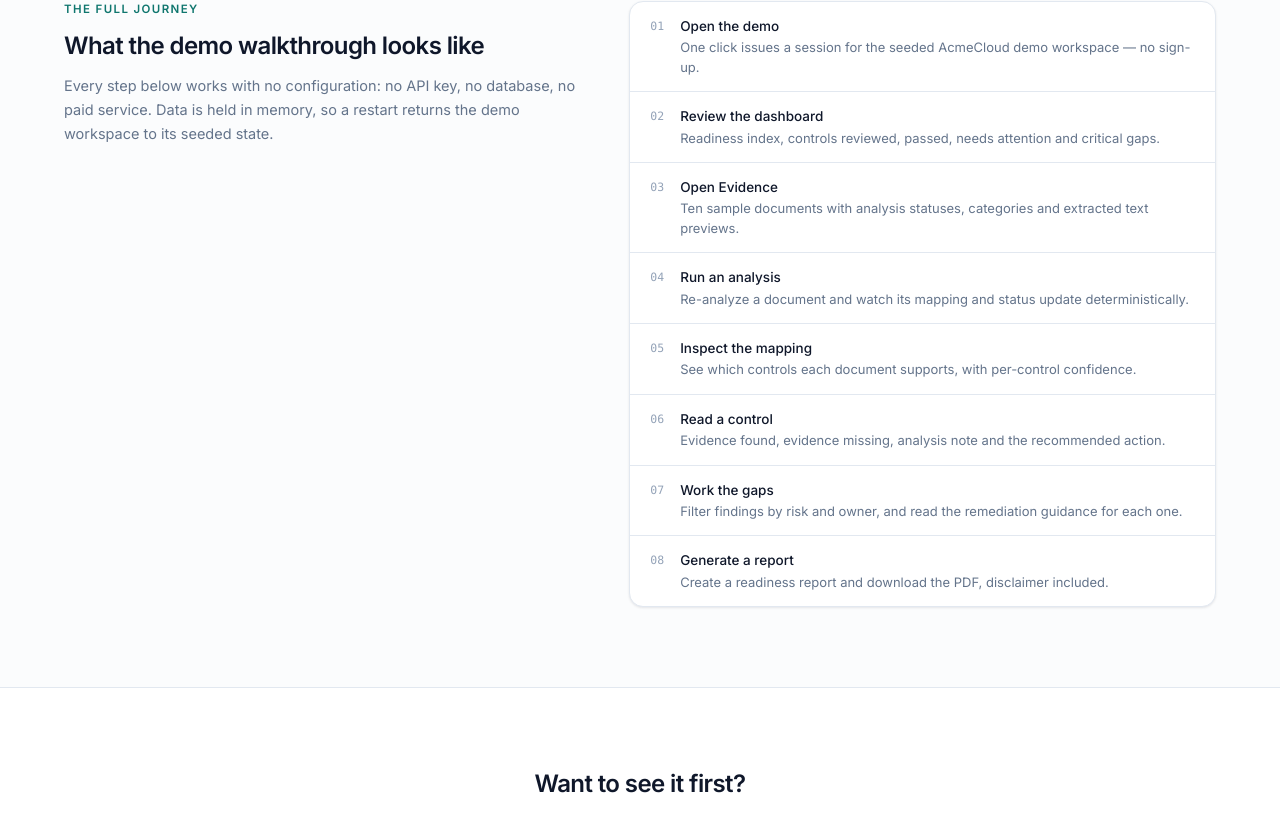
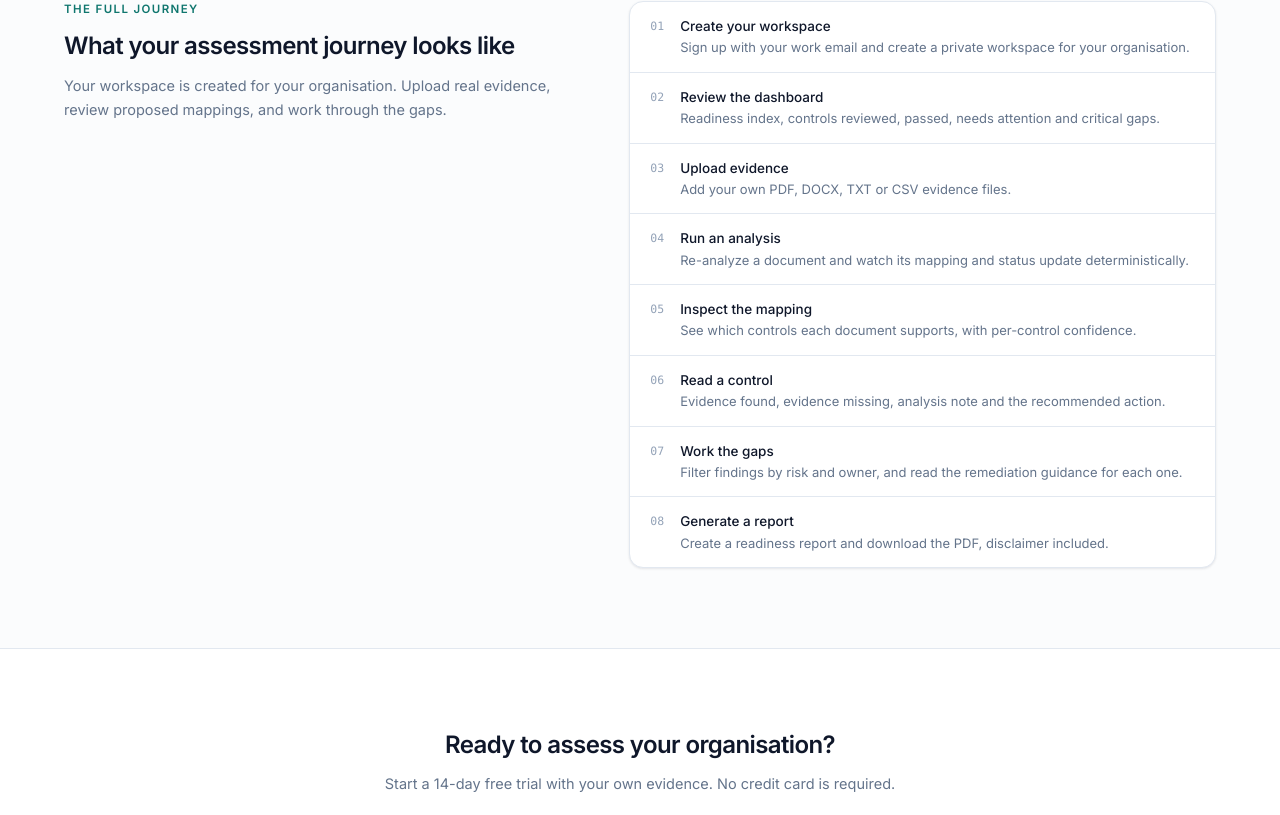
Before and after one commit to Haseebriasat7767/Complense, a React (Vite) app in the folder client/: page /how-it-works in a window 1280 px wide. Shown: the part 1173-1988 px from the top of the page. Built offline with nearby package versions, Linux system fonts and the light colour scheme; no server answers.

Commit message:
Rewrite product walkthrough for real customer workspaces

```diff
--- a/client/src/pages/marketing/HowItWorksPage.tsx
+++ b/client/src/pages/marketing/HowItWorksPage.tsx
@@ -5,9 +5,9 @@ import { TrialButton, Eyebrow, Section } from '@/components/marketing/MarketingL
 import { HowItWorksSection } from '@/components/marketing/Sections';
 
 const JOURNEY = [
-  { step: 'Open the demo', detail: 'One click issues a session for the seeded AcmeCloud demo workspace — no sign-up.' },
+  { step: 'Create your workspace', detail: 'Sign up with your work email and create a private workspace for your organisation.' },
   { step: 'Review the dashboard', detail: 'Readiness index, controls reviewed, passed, needs attention and critical gaps.' },
-  { step: 'Open Evidence', detail: 'Ten sample documents with analysis statuses, categories and extracted text previews.' },
+  { step: 'Upload evidence', detail: 'Add your own PDF, DOCX, TXT or CSV evidence files.' },
   { step: 'Run an analysis', detail: 'Re-analyze a document and watch its mapping and status update deterministically.' },
   { step: 'Inspect the mapping', detail: 'See which controls each document supports, with per-control confidence.' },
   { step: 'Read a control', detail: 'Evidence found, evidence missing, analysis note and the recommended action.' },
@@ -43,10 +43,9 @@ export function HowItWorksPage() {
         <div className="grid gap-8 lg:grid-cols-[1fr_1.1fr]">
           <div>
             <Eyebrow>The full journey</Eyebrow>
-            <h2 className="mt-3 text-2xl tracking-tight">What the demo walkthrough looks like</h2>
+            <h2 className="mt-3 text-2xl tracking-tight">What your assessment journey looks like</h2>
             <p className="mt-3 text-[14.5px] leading-relaxed text-ink-500">
-              Every step below works with no configuration: no API key, no database, no paid service. Data is held in
-              memory, so a restart returns the demo workspace to its seeded state.
+              Your workspace is created for your organisation. Upload real evidence, review proposed mappings, and work through the gaps.
             </p>
           </div>
           <ol className="surface divide-y divide-ink-200">
@@ -67,9 +66,9 @@ export function HowItWorksPage() {
 
       <Section>
         <div className="mx-auto max-w-2xl text-center">
-          <h2 className="text-2xl tracking-tight">Want to see it first?</h2>
+          <h2 className="text-2xl tracking-tight">Ready to assess your organisation?</h2>
           <p className="mt-3 text-[14.5px] text-ink-500">
-            The demo workspace already contains the state described above — 92% readiness on SOC 2 with two critical gaps.
+            Start a 14-day free trial with your own evidence. No credit card is required.
           </p>
           <div className="mt-6 flex justify-center">
             <TrialButton size="lg" label="Start 14-day free trial" />
```
